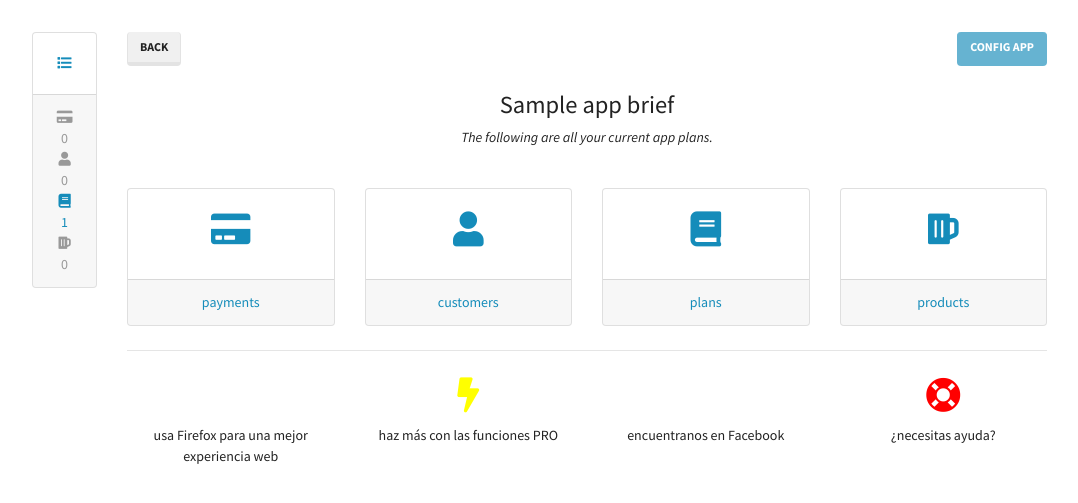
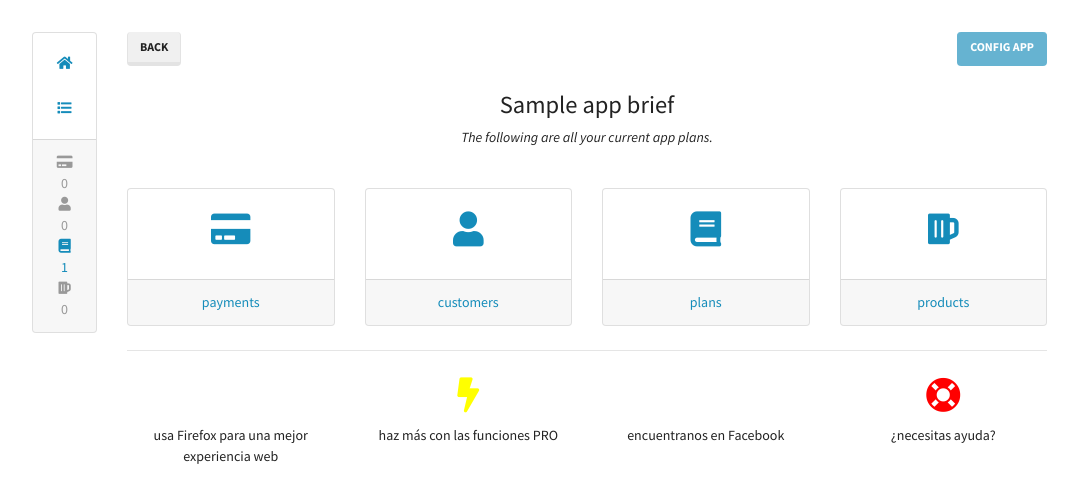
Before and after one commit to agapanto/pagosimple, a Django app: template pagosimple_frontend/templates/dashboard/apps/detail.html in a window 1280 px wide. Shown: the part 57-560 px from the top of the page, without its empty margins (53-1131 px from the left). Run offline with Django 3.2, Linux system fonts and the light colour scheme; the template is opened without the code that fills it: most values are stand-ins (such as "Sample title", 1, 10 or a date in 2020); some libraries are stand-ins or nearby versions.

Commit message:
Add home link in app_side_card html component

```diff
--- a/pagosimple_frontend/templates/components/app_side_card.html
+++ b/pagosimple_frontend/templates/components/app_side_card.html
@@ -1,6 +1,12 @@
 <div class="card">
 
   <div class="card-body text-muted text-center">
+
+    <a href="{% url 'dashboard' %}">
+      <div class="mb-4">
+        <i class="fa fa-home"> </i>
+      </div>
+    </a>
 
     <a href="{% url 'app_detail' app_unique_id=app.unique_id %}">
       <div class="mb-0">
```
